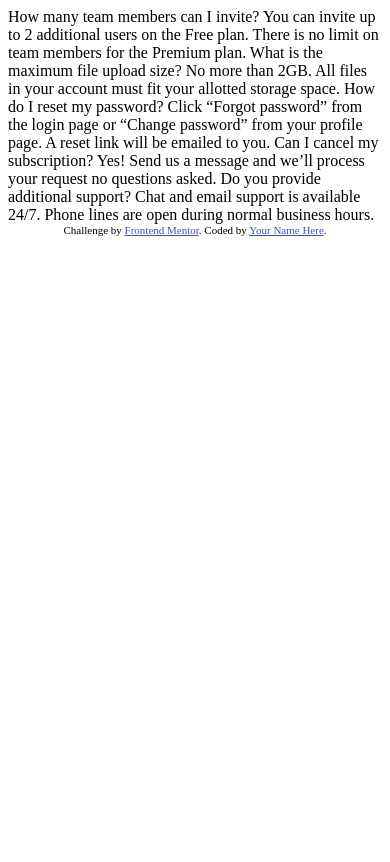
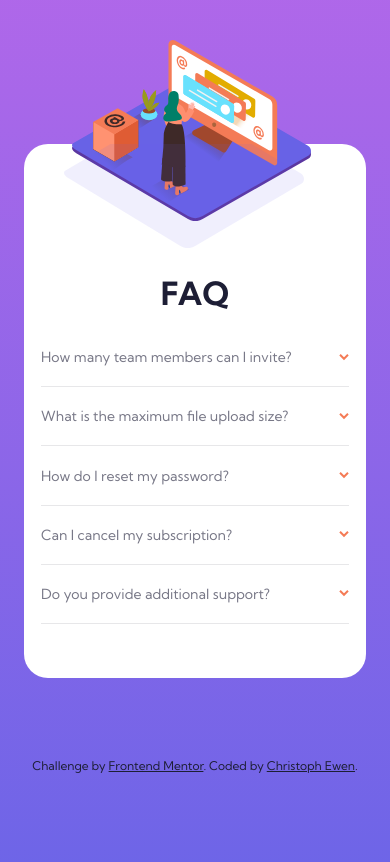
Before and after one commit to reherz87/faq-accordion-card-main, a plain HTML site: page index.html in a window 390 px wide. Drawn offline with Linux system fonts and the light colour scheme.

Commit message:
Mobile Design 1st Version

```diff
--- /dev/null
+++ b/actions.js
@@ -0,0 +1,14 @@
+function toggleAnswer() {
+  answers[this.dataset.id].classList.toggle("hidden");
+  arrows[this.dataset.id].classList.toggle("rotate");
+  questions[this.dataset.id].classList.toggle("active");
+}
+
+const questionBlocks = document.querySelectorAll(".question");
+const answers = document.querySelectorAll("p");
+const arrows = document.querySelectorAll(".arrow");
+const questions = document.querySelectorAll("h3");
+
+questionBlocks.forEach((block) =>
+  block.addEventListener("click", toggleAnswer)
+);
--- a/index.html
+++ b/index.html
@@ -1,40 +1,112 @@
 <!DOCTYPE html>
 <html lang="en">
-<head>
-  <meta charset="UTF-8">
-  <meta name="viewport" content="width=device-width, initial-scale=1.0"> <!-- displays site properly based on user's device -->
+  <head>
+    <meta charset="UTF-8" />
+    <meta name="viewport" content="width=device-width, initial-scale=1.0" />
+    <!-- displays site properly based on user's device -->
 
-  <link rel="icon" type="image/png" sizes="32x32" href="./images/favicon-32x32.png">
+    <link
+      rel="icon"
+      type="image/png"
+      sizes="32x32"
+      href="./images/favicon-32x32.png"
+    />
+    <link rel="preconnect" href="https://fonts.googleapis.com" />
+    <link rel="preconnect" href="https://fonts.gstatic.com" crossorigin />
+    <link
+      href="https://fonts.googleapis.com/css2?family=Kumbh+Sans:wght@400;700&display=swap"
+      rel="stylesheet"
+    />
+    <link rel="stylesheet" href="styles.css" />
 
-  <title>Frontend Mentor | FAQ Accordion Card</title>
+    <title>Frontend Mentor | FAQ Accordion Card</title>
+  </head>
+  <body>
+    <main>
+      <div>
+        <img
+          src="./images/illustration-woman-online-mobile.svg"
+          alt="Illustration of Woman in front of desk"
+          class="illustration"
+        />
+        <img src="./images/bg-pattern-mobile.svg" alt="Shadow" class="shadow" />
+      </div>
+      <div class="faq">
+        <h1>FAQ</h1>
+        <div class="question" data-id="0">
+          <h3>How many team members can I invite?</h3>
+          <img
+            src="./images/icon-arrow-down.svg"
+            alt="Arrow icon"
+            class="arrow"
+          />
+        </div>
+        <p class="hidden">
+          You can invite up to 2 additional users on the Free plan. There is no
+          limit on team members for the Premium plan.
+        </p>
+        <hr />
+        <div class="question" data-id="1">
+          <h3>What is the maximum file upload size?</h3>
+          <img
+            src="./images/icon-arrow-down.svg"
+            alt="Arrow icon"
+            class="arrow"
+          />
+        </div>
+        <p class="hidden">
+          No more than 2GB. All files in your account must fit your allotted
+          storage space.
+        </p>
+        <hr />
+        <div class="question" data-id="2">
+          <h3>How do I reset my password?</h3>
+          <img
+            src="./images/icon-arrow-down.svg"
+            alt="Arrow icon"
+            class="arrow"
+          />
+        </div>
+        <p class="hidden">
+          Click “Forgot password” from the login page or “Change password” from
+          your profile page. A reset link will be emailed to you.
+        </p>
+        <hr />
+        <div class="question" data-id="3">
+          <h3>Can I cancel my subscription?</h3>
+          <img
+            src="./images/icon-arrow-down.svg"
+            alt="Arrow icon"
+            class="arrow"
+          />
+        </div>
+        <p class="hidden">
+          Yes! Send us a message and we’ll process your request no questions
+          asked.
+        </p>
+        <hr />
+        <div class="question" data-id="4">
+          <h3>Do you provide additional support?</h3>
+          <img
+            src="./images/icon-arrow-down.svg"
+            alt="Arrow icon"
+            class="arrow"
+          />
+        </div>
+        <p class="hidden">
+          Chat and email support is available 24/7. Phone lines are open during
+          normal business hours.
+        </p>
+        <hr />
+      </div>
+    </main>
 
-  <!-- Feel free to remove these styles or customise in your own stylesheet 👍 -->
-  <style>
-    .attribution { font-size: 11px; text-align: center; }
-    .attribution a { color: hsl(228, 45%, 44%); }
-  </style>
-</head>
-<body>
-  How many team members can I invite?
-  You can invite up to 2 additional users on the Free plan. There is no limit on
-  team members for the Premium plan.
-
-  What is the maximum file upload size?
-  No more than 2GB. All files in your account must fit your allotted storage space.
-
-  How do I reset my password?
-  Click “Forgot password” from the login page or “Change password” from your profile page.
-  A reset link will be emailed to you.
-
-  Can I cancel my subscription?
-  Yes! Send us a message and we’ll process your request no questions asked.
-
-  Do you provide additional support?
-  Chat and email support is available 24/7. Phone lines are open during normal business hours.
-
-  <div class="attribution">
-    Challenge by <a href="https://www.frontendmentor.io?ref=challenge" target="_blank">Frontend Mentor</a>.
-    Coded by <a href="#">Your Name Here</a>.
-  </div>
-</body>
+    <footer>
+      Challenge by
+      <a href="https://www.frontendmentor.io?ref=challenge" target="_blank"
+        >Frontend Mentor</a
+      >. Coded by <a href="#">Christoph Ewen</a>.
+    </footer>
+    <script src="actions.js"></script>
+  </body>
 </html>
--- /dev/null
+++ b/styles.css
@@ -0,0 +1,111 @@
+:root {
+  --veryDarkDesaturatedBlue: hsl(238, 29%, 16%);
+  --softRed: hsl(14, 88%, 65%);
+  --softViolet: hsl(273, 75%, 66%);
+  --softBlue: hsl(240, 73%, 65%);
+  --veryDarkGrayishBlue: hsl(237, 12%, 33%);
+  --darkGrayishBlue: hsl(240, 6%, 50%);
+  --lightGrayishBlue: hsl(240, 5%, 91%);
+}
+
+html {
+  box-sizing: border-box;
+  font-size: 100%;
+}
+
+*,
+*::before,
+*::after {
+  box-sizing: inherit;
+}
+
+body {
+  margin: 0;
+  min-height: 100vh;
+  font-family: "Kumbh Sans", sans-serif;
+  background: linear-gradient(0deg, var(--softBlue) 0%, var(--softViolet) 100%);
+  color: var(--darkGrayishBlue);
+  font-size: 12px;
+}
+
+main {
+  background: #fff;
+  margin: 9rem 1.5rem 5rem 1.5rem;
+  border-radius: 1.5rem;
+  display: flex;
+  flex-direction: column;
+  align-items: center;
+}
+
+h1 {
+  color: var(--veryDarkDesaturatedBlue);
+  font-size: 2rem;
+}
+
+h3 {
+  font-weight: 400;
+}
+
+h3.active {
+  font-weight: 700;
+  color: var(--veryDarkDesaturatedBlue);
+}
+
+.illustration {
+  width: 70%;
+  margin-top: -6.5rem;
+  margin-left: 3rem;
+}
+
+.shadow {
+  margin-top: -5rem;
+  margin-left: 2.5rem;
+}
+
+.faq {
+  text-align: center;
+  margin-bottom: 3rem;
+  width: 90%;
+}
+
+.question {
+  display: flex;
+  justify-content: space-between;
+  align-items: center;
+}
+
+.arrow {
+  -moz-transition: all 0.2s linear;
+  -webkit-transition: all 0.2s linear;
+  transition: all 0.2s linear;
+}
+
+.arrow.rotate {
+  -moz-transform: rotate(180deg);
+  -webkit-transform: rotate(180deg);
+  transform: rotate(180deg);
+}
+
+hr {
+  border: none;
+  height: 1px;
+  background: var(--lightGrayishBlue);
+}
+
+p {
+  text-align: left;
+  margin: 0 2rem 1.5rem 0;
+}
+
+.hidden {
+  display: none;
+}
+
+footer {
+  text-align: center;
+  color: var(--veryDarkDesaturatedBlue);
+}
+
+a {
+  color: var(--veryDarkDesaturatedBlue);
+}
```
